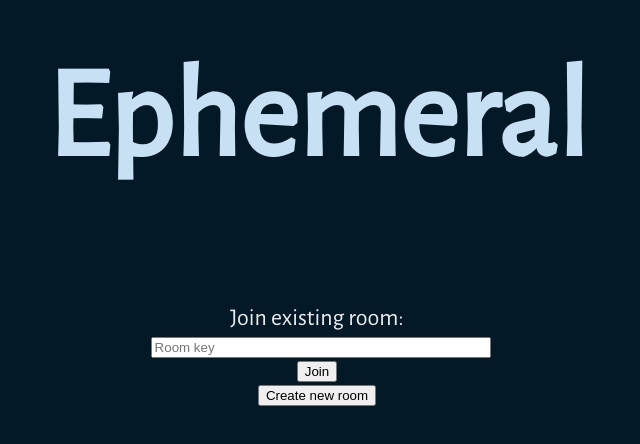
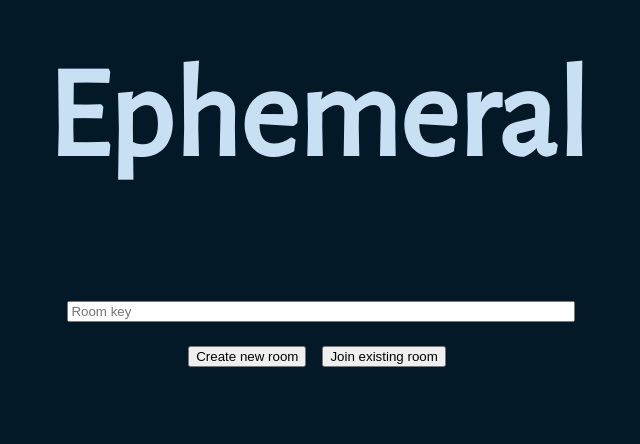
Before and after one commit to awnumar/ephemeral, a Vue app in the folder web-app/: page /#/ in a window 1280 px wide. Shown: the part 122-566 px from the top of the page, without its empty margins (323-963 px from the left). Built offline with nearby package versions, Linux system fonts and the light colour scheme.

Commit message:
imporve main page look

```diff
--- a/web-app/public/styles/main.css
+++ b/web-app/public/styles/main.css
@@ -46,6 +46,11 @@ a {
 nav {
     width: 100%;
     text-align: left;
+}
+
+#new-room {
+    margin-top: 1rem;
+    margin-right: 1rem;
 }
 
 #content {
@@ -109,7 +114,7 @@ nav {
 }
 
 .form {
-    width: 40%;
+    width: 60%;
     margin: 0 auto;
 }
 
@@ -119,4 +124,5 @@ label {
 
 #key {
     width: 100%;
+    margin-bottom: 0.5rem;
 }
--- a/web-app/src/components/Home.vue
+++ b/web-app/src/components/Home.vue
@@ -3,12 +3,11 @@
     <h1 class="title">Ephemeral</h1>
     <div class="form">
         <form v-on:submit.prevent="existingRoom">
-            <label for="key">Join existing room: </label>
             <input type="text" id="key" name="key" autocomplete="off" placeholder="Room key" />
-            <input type="submit" value="Join" />
+            <button id="new-room" type="button" v-on:click="newRoom">Create new room</button>
+            <input type="submit" value="Join existing room" />
         </form>
     </div>
-    <button type="button" v-on:click="newRoom">Create new room</button>
   </div>
 </template>
 
```
